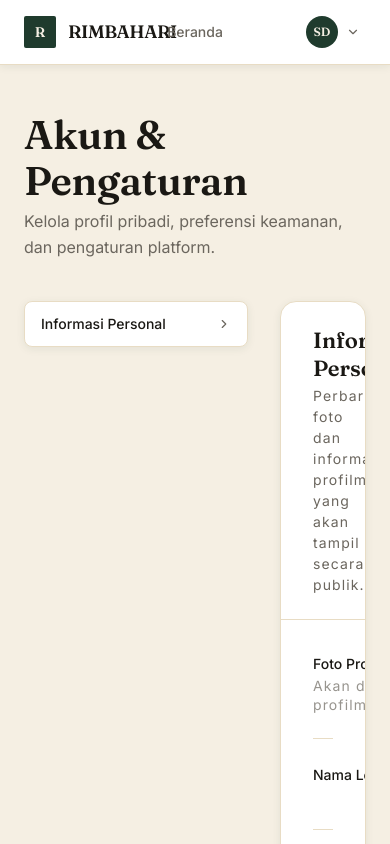
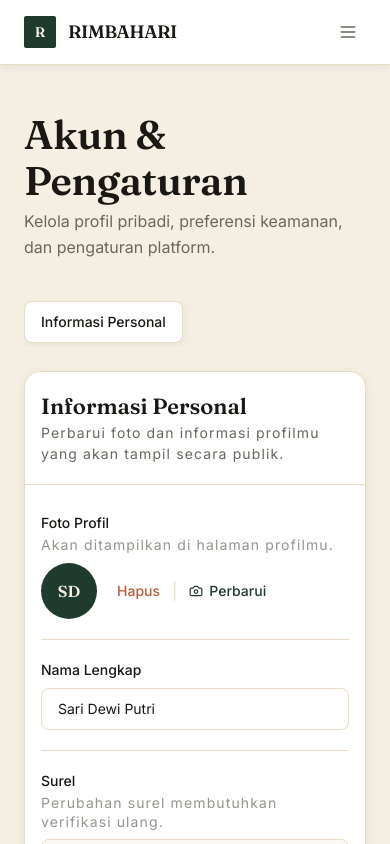
Before and after one commit to anitakny/rimbara-frontend-react, a React (Vite) app: page /settings in a window 390 px wide. Shown: the top 844 px of the page. Built offline with nearby package versions, Linux system fonts and the light colour scheme.

Commit message:
feat: enhance Navbar and ProfileEditPage layout for better responsiveness

```diff
--- a/src/components/Navbar.jsx
+++ b/src/components/Navbar.jsx
@@ -1,5 +1,5 @@
 import { useState, useRef, useEffect } from 'react'
-import { User, Settings, LogOut, ChevronDown } from 'lucide-react'
+import { User, Settings, LogOut, ChevronDown, Menu, X } from 'lucide-react'
 import { Link, useLocation } from 'react-router-dom'
 
 const navLinks = [
@@ -15,9 +15,11 @@ const mockUser = {
 
 export default function Navbar() {
   const [dropdownOpen, setDropdownOpen] = useState(false)
+  const [menuOpen, setMenuOpen] = useState(false)
   const dropdownRef = useRef(null)
   const location = useLocation()
 
+  // Close desktop dropdown on outside click
   useEffect(() => {
     function handleClickOutside(e) {
       if (dropdownRef.current && !dropdownRef.current.contains(e.target)) {
@@ -28,15 +30,46 @@ export default function Navbar() {
     return () => document.removeEventListener('mousedown', handleClickOutside)
   }, [])
 
+  // Lock body scroll when mobile sidebar is open
+  useEffect(() => {
+    document.body.style.overflow = menuOpen ? 'hidden' : ''
+    return () => { document.body.style.overflow = '' }
+  }, [menuOpen])
+
   const handleLogout = () => {
     setDropdownOpen(false)
+    setMenuOpen(false)
     // TODO: integrate with /api/auth/logout/ and clear JWT
   }
 
+  const closeMenu = () => setMenuOpen(false)
+
   return (
+    <>
       <header className="fixed top-0 left-0 right-0 z-50 bg-white border-b border-sand shadow-subtle">
         <div className="max-w-content mx-auto px-6 lg:px-12">
-        <div className="grid grid-cols-3 items-center h-16">
+
+          {/* ── Mobile header ───────────────────────────────────── */}
+          <div className="flex md:hidden items-center justify-between h-16">
+            <Link to="/home" className="flex items-center gap-3">
+              <div className="w-8 h-8 rounded-sm bg-forest flex items-center justify-center flex-shrink-0">
+                <span className="text-bone font-serif font-semibold text-sm leading-none">R</span>
+              </div>
+              <span className="font-serif font-semibold text-lg tracking-tight text-ink">
+                RIMBAHARI
+              </span>
+            </Link>
+            <button
+              onClick={() => setMenuOpen(true)}
+              className="p-2 rounded-lg text-ash hover:bg-sand/60 transition-colors duration-[240ms]"
+              aria-label="Buka menu"
+            >
+              <Menu size={20} />
+            </button>
+          </div>
+
+          {/* ── Desktop header ──────────────────────────────────── */}
+          <div className="hidden md:grid grid-cols-3 items-center h-16">
 
             {/* Left — wordmark */}
             <Link to="/home" className="flex items-center gap-3 w-fit">
@@ -68,7 +101,7 @@ export default function Navbar() {
               })}
             </nav>
 
-          {/* Right — user profile */}
+            {/* Right — user avatar + dropdown */}
             <div className="flex items-center justify-end">
               <div className="relative" ref={dropdownRef}>
                 <button
@@ -90,7 +123,6 @@ export default function Navbar() {
                   />
                 </button>
 
-              {/* Dropdown */}
                 {dropdownOpen && (
                   <div className="absolute top-full right-0 mt-2
                     w-44 bg-white rounded-card border border-sand shadow-elevated
@@ -102,22 +134,17 @@ export default function Navbar() {
                         className="flex items-center gap-3 px-4 py-2.5 font-sans text-sm text-ink
                           hover:bg-sand/50 transition-colors duration-[240ms]"
                       >
-                      <User size={15} className="text-ash flex-shrink-0" />
                         Profil
                       </Link>
-
                       <Link
                         to="/settings"
                         onClick={() => setDropdownOpen(false)}
                         className="flex items-center gap-3 px-4 py-2.5 font-sans text-sm text-ink
                           hover:bg-sand/50 transition-colors duration-[240ms]"
                       >
-                      <Settings size={15} className="text-ash flex-shrink-0" />
                         Pengaturan
                       </Link>
-
                       <div className="h-px bg-sand mx-4 my-1" />
-
                       <button
                         onClick={handleLogout}
                         className="w-full flex items-center gap-3 px-4 py-2.5 font-sans text-sm text-clay
@@ -135,5 +162,96 @@ export default function Navbar() {
           </div>
         </div>
       </header>
+
+      {/* ── Mobile sidebar ────────────────────────────────────────── */}
+      <div className={`fixed inset-0 z-[60] md:hidden ${menuOpen ? 'pointer-events-auto' : 'pointer-events-none'}`}>
+
+        {/* Backdrop */}
+        <div
+          className={`absolute inset-0 bg-ink/40 backdrop-blur-sm transition-opacity duration-[320ms] ${
+            menuOpen ? 'opacity-100' : 'opacity-0'
+          }`}
+          onClick={closeMenu}
+        />
+
+        {/* Sidebar panel */}
+        <div
+          className={`absolute top-0 right-0 h-full w-72 bg-white flex flex-col
+            transition-transform duration-[320ms] ease-[cubic-bezier(0.4,0,0.2,1)] ${
+            menuOpen ? 'translate-x-0' : 'translate-x-full'
+          }`}
+        >
+          {/* Row 1 — title + close */}
+          <div className="flex items-center justify-between px-6 py-5 border-b border-sand">
+            <Link to="/home" onClick={closeMenu} className="flex items-center gap-3">
+              <div className="w-8 h-8 rounded-sm bg-forest flex items-center justify-center flex-shrink-0">
+                <span className="text-bone font-serif font-semibold text-sm leading-none">R</span>
+              </div>
+              <span className="font-serif font-semibold text-lg tracking-tight text-ink">
+                RIMBAHARI
+              </span>
+            </Link>
+            <button
+              onClick={closeMenu}
+              className="p-2 rounded-lg text-ash hover:bg-sand/60 transition-colors duration-[240ms]"
+              aria-label="Tutup menu"
+            >
+              <X size={18} />
+            </button>
+          </div>
+
+          {/* Row 2 — nav links */}
+          <div className="px-4 py-4 border-b border-sand flex flex-col gap-1">
+            {navLinks.map((link) => {
+              const isActive = location.pathname === link.href
+              return (
+                <Link
+                  key={link.href}
+                  to={link.href}
+                  onClick={closeMenu}
+                  className={`font-sans text-sm font-medium px-4 py-2.5 rounded-lg transition-all duration-[240ms] ${
+                    isActive
+                      ? 'bg-forest/8 text-forest'
+                      : 'text-ash hover:text-ink hover:bg-sand/40'
+                  }`}
+                >
+                  {link.label}
+                </Link>
+              )
+            })}
+          </div>
+
+          {/* Row 3 — account actions */}
+          <div className="px-4 py-4 flex flex-col gap-1">
+            <Link
+              to="/profile"
+              onClick={closeMenu}
+              className="flex items-center gap-3 px-4 py-2.5 rounded-lg font-sans text-sm text-ink
+                hover:bg-sand/40 transition-colors duration-[240ms]"
+            >
+              Profil
+            </Link>
+            <Link
+              to="/settings"
+              onClick={closeMenu}
+              className="flex items-center gap-3 px-4 py-2.5 rounded-lg font-sans text-sm text-ink
+                hover:bg-sand/40 transition-colors duration-[240ms]"
+            >
+              Pengaturan
+            </Link>
+            <div className="h-px bg-sand my-1 mx-2" />
+            <button
+              onClick={handleLogout}
+              className="flex items-center gap-3 px-4 py-2.5 rounded-lg font-sans text-sm text-clay
+                hover:bg-clay/5 transition-colors duration-[240ms] w-full text-left"
+            >
+              <LogOut size={16} className="text-clay flex-shrink-0" />
+              Keluar
+            </button>
+          </div>
+
+        </div>
+      </div>
+    </>
   )
 }
--- a/src/components/SettingsPage/ProfileEditPage.jsx
+++ b/src/components/SettingsPage/ProfileEditPage.jsx
@@ -22,8 +22,8 @@ const initialForm = {
 
 function FormRow({ label, hint, children }) {
   return (
-    <div className="grid grid-cols-[220px_1fr] gap-8 py-6 border-b border-sand last:border-0">
-      <div className="pt-0.5">
+    <div className="grid grid-cols-1 md:grid-cols-[220px_1fr] gap-2 md:gap-8 py-5 md:py-6 border-b border-sand last:border-0">
+      <div className="md:pt-0.5">
         <p className="font-sans text-sm font-medium text-ink">{label}</p>
         {hint && <p className="font-sans text-caption text-ash/70 mt-0.5 leading-snug">{hint}</p>}
       </div>
@@ -53,14 +53,14 @@ export default function ProfileEditPage() {
   return (
     <div className="bg-white rounded-card border border-sand shadow-subtle overflow-hidden">
       {/* Panel header */}
-      <div className="px-8 py-6 border-b border-sand">
+      <div className="px-4 md:px-8 py-5 md:py-6 border-b border-sand">
         <h2 className="font-serif text-h3 font-semibold text-ink">Informasi Personal</h2>
         <p className="font-sans text-caption text-ash mt-0.5">
           Perbarui foto dan informasi profilmu yang akan tampil secara publik.
         </p>
       </div>
 
-      <div className="px-8 py-2">
+      <div className="px-4 md:px-8 py-2">
         {/* Photo */}
         <FormRow label="Foto Profil" hint="Akan ditampilkan di halaman profilmu.">
           <div className="flex items-center gap-5">
@@ -180,7 +180,7 @@ export default function ProfileEditPage() {
       </div>
 
       {/* Footer — save */}
-      <div className="px-8 py-5 border-t border-sand bg-sand/10 flex items-center justify-between">
+      <div className="px-4 md:px-8 py-4 md:py-5 border-t border-sand bg-sand/10 flex items-center justify-between">
         {saved && (
           <p className="font-sans text-caption text-moss">Perubahan berhasil disimpan.</p>
         )}
--- a/src/pages/SettingsPage.jsx
+++ b/src/pages/SettingsPage.jsx
@@ -29,12 +29,12 @@ export default function SettingsPage() {
             </p>
           </div>
 
-          {/* Two-column layout */}
-          <div className="flex items-start gap-8">
+          {/* Layout — stacked on mobile, side-by-side on desktop */}
+          <div className="flex flex-col md:flex-row md:items-start gap-6 md:gap-8">
 
-            {/* Left — sidebar nav */}
-            <aside className="w-56 flex-shrink-0 sticky top-24">
-              <nav className="flex flex-col gap-1">
+            {/* Nav — horizontal scroll on mobile, vertical sidebar on desktop */}
+            <aside className="w-full md:w-56 md:flex-shrink-0 md:sticky md:top-24">
+              <nav className="flex flex-row md:flex-col gap-1 overflow-x-auto pb-1 md:pb-0">
                 {sections.map((s) => {
                   const isActive = active === s.key
                   return (
@@ -42,22 +42,22 @@ export default function SettingsPage() {
                       key={s.key}
                       type="button"
                       onClick={() => setActive(s.key)}
-                      className={`w-full flex items-center justify-between px-4 py-3 rounded-lg text-left
-                        transition-all duration-[240ms] ${
+                      className={`flex-shrink-0 flex items-center justify-between px-4 py-2.5 md:py-3
+                        rounded-lg text-left transition-all duration-[240ms] ${
                           isActive
                             ? 'bg-white border border-sand shadow-subtle text-ink font-medium'
                             : 'text-ash hover:text-ink hover:bg-white/60'
                         }`}
                     >
-                      <span className="font-sans text-sm">{s.label}</span>
-                      {isActive && <ChevronRight size={14} className="text-ash flex-shrink-0" />}
+                      <span className="font-sans text-sm whitespace-nowrap">{s.label}</span>
+                      {isActive && <ChevronRight size={14} className="text-ash flex-shrink-0 hidden md:block ml-4" />}
                     </button>
                   )
                 })}
               </nav>
             </aside>
 
-            {/* Right — content panel */}
+            {/* Content panel */}
             <div className="flex-1 min-w-0">
               {ActiveComponent && <ActiveComponent />}
             </div>
```
Lines whose indentation alone changed are shown as unchanged.
